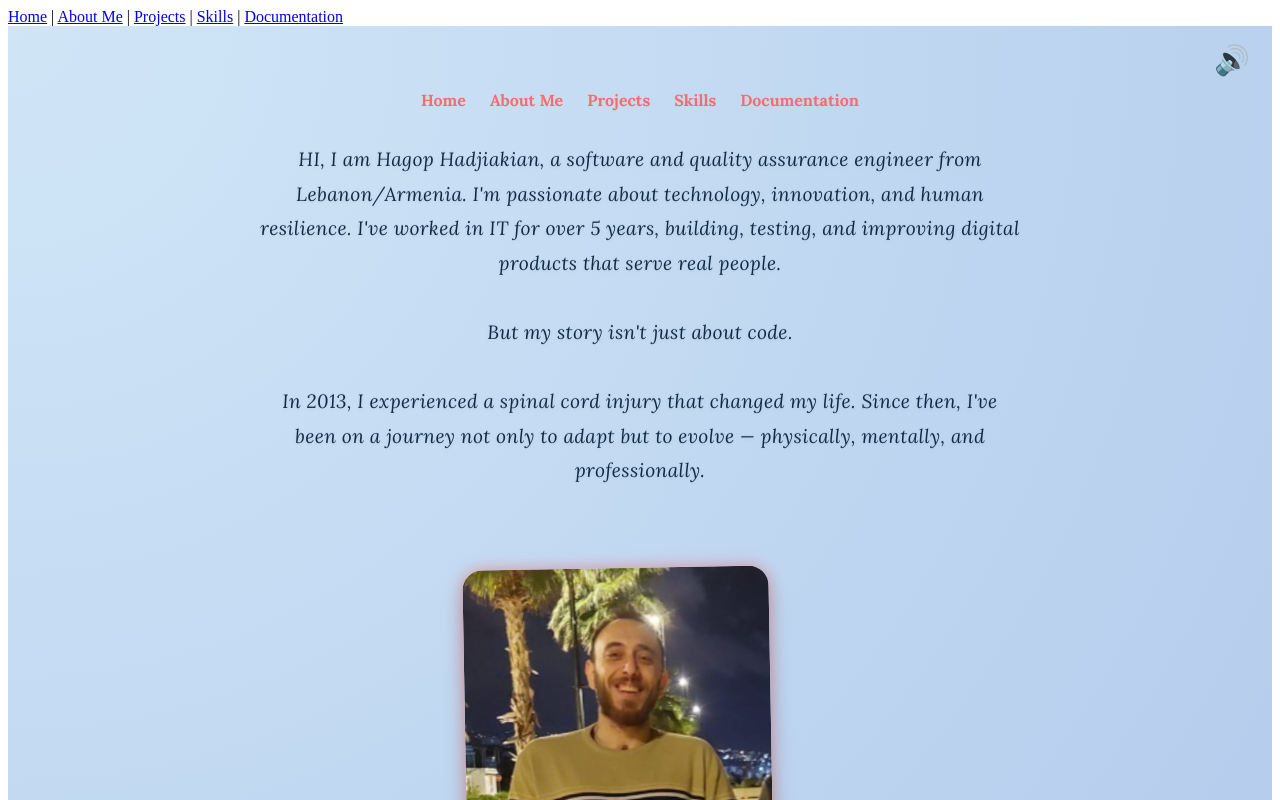
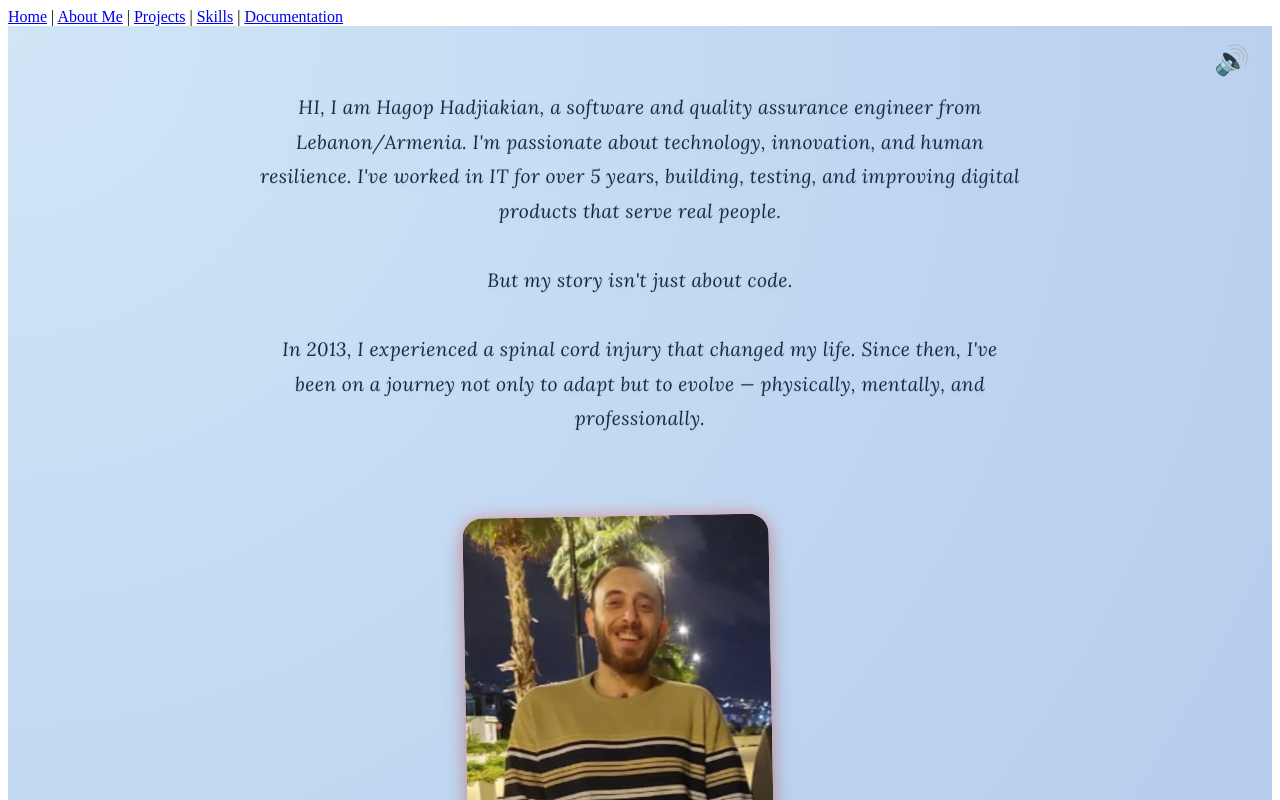
Before and after one commit to hagophadjiakian/portfolio, a React (Create React App) app: page / in a window 1280 px wide. Shown: the top 800 px of the page. Built offline with nearby package versions, Linux system fonts and the light colour scheme.

Commit message:
Update Home.js

```diff
--- a/src/pages/Home.js
+++ b/src/pages/Home.js
@@ -83,16 +83,6 @@ useEffect(() => {
       >
         {isMuted ? '🔈' : '🔊'}
       </button>
-
-      {/* Nav */}
-      <div style={{ marginBottom: "2rem", fontSize: "1rem" }}>
-        <a href="/" style={{ margin: "0 12px", textDecoration: "none", color: "#f76c6c", fontWeight: "bold" }}>Home</a>
-        <a href="/aboutMe" style={{ margin: "0 12px", textDecoration: "none", color: "#f76c6c", fontWeight: "bold" }}>About Me</a>
-        <a href="/projects" style={{ margin: "0 12px", textDecoration: "none", color: "#f76c6c", fontWeight: "bold" }}>Projects</a>
-        <a href="/skills" style={{ margin: "0 12px", textDecoration: "none", color: "#f76c6c", fontWeight: "bold" }}>Skills</a>
-        <a href="/documentation" style={{ margin: "0 12px", textDecoration: "none", color: "#f76c6c", fontWeight: "bold" }}>Documentation</a>
-
-      </div>
 
       {/* Intro Text */}
       <FadeInSection>
```
